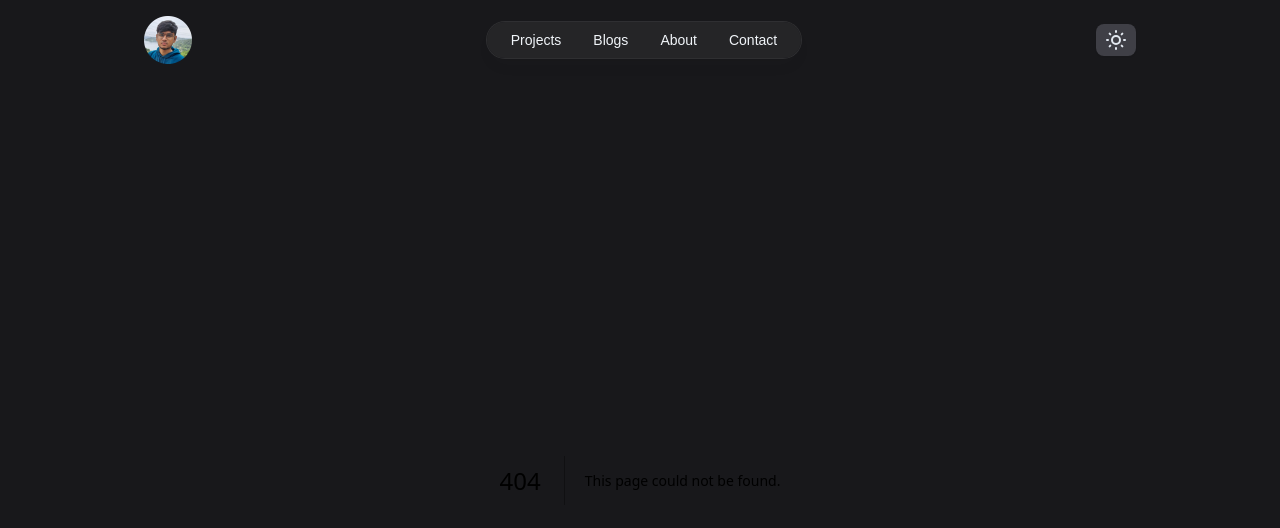
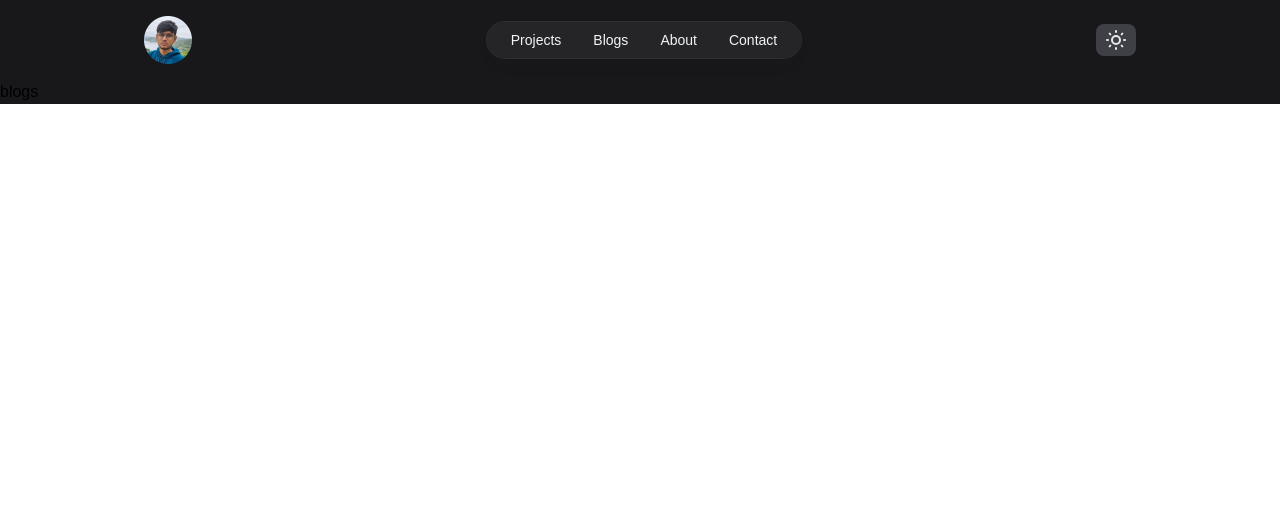
Before and after one commit to irshathcodes/irshath.com, a Next.js app: page /blogs in a window 1280 px wide. Before the commit this address had no page. Shown: the top 528 px of the page. Built offline with nearby package versions, Linux system fonts and the light colour scheme; a web font is replaced by a local one.

Commit message:
create blogs component

```diff
--- /dev/null
+++ b/pages/blogs.tsx
@@ -0,0 +1,3 @@
+export default function Blogs() {
+	return <div>blogs</div>;
+}
```
